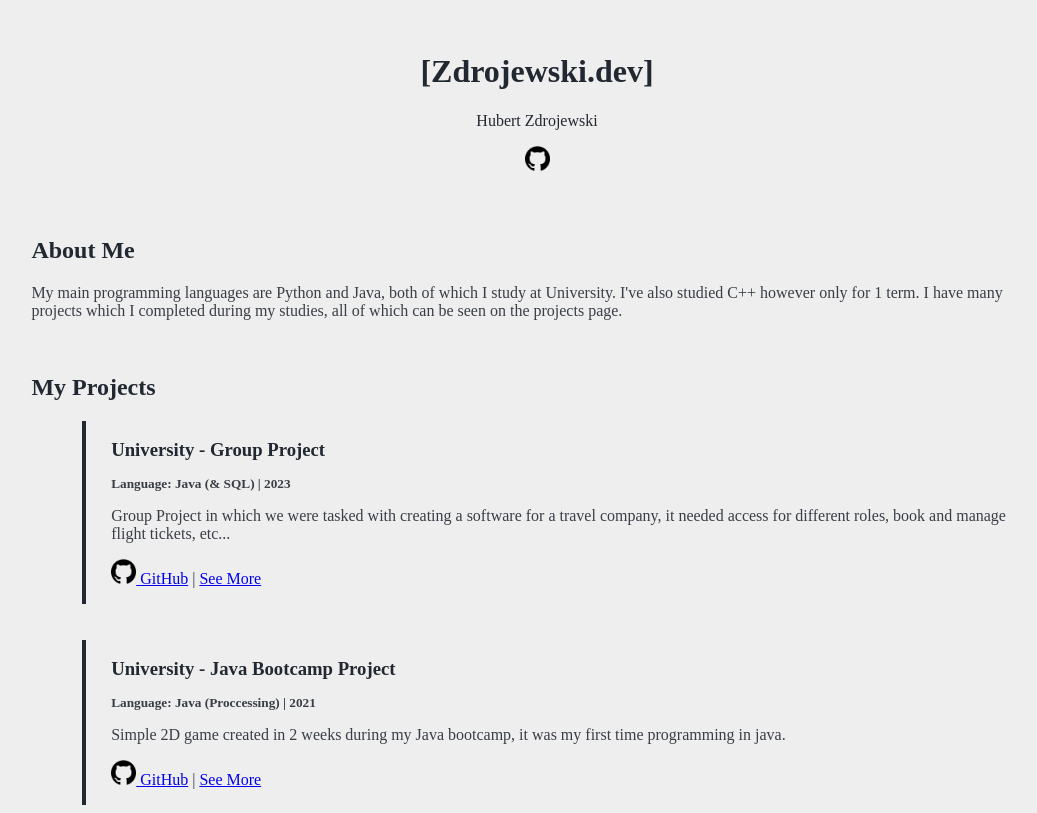
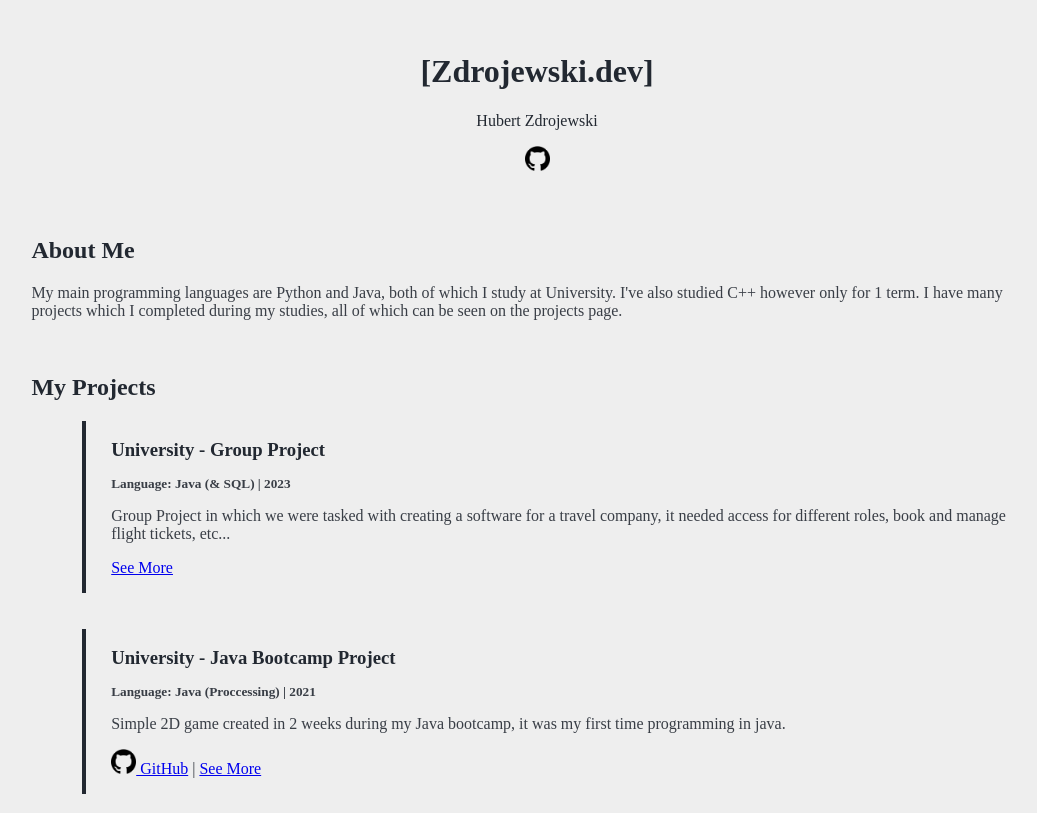
Before and after one commit to Zojdrek1/zojdrek1.github.io, a plain HTML site: page index.html in a window 1280 px wide. Shown: the whole page, without its empty margins (103-1140 px from the left). Drawn offline with Linux system fonts and the light colour scheme; a web font is replaced by a local one.

Commit message:
Homepage link

```diff
--- a/index.html
+++ b/index.html
@@ -46,8 +46,7 @@
                 <p>Group Project in which we were tasked with creating a software for a travel company,
                     it needed access for different roles, book and manage flight tickets, etc...
                 </p>
-                    <a href="https://github.com/Zojdrek1/bootcamp_project" target="_blank">
-                    <img src="images/github_logo.png" alt="Example Image" width="25" height="25"> GitHub</a> | <a href="projects/bootcamp-uni/index.html">See More</a>
+                    <a href="projects/bootcamp-uni/index.html">See More</a>
                 <p></p>
             </div>
             <br><br><br>
```
Also changed, not shown: projects/bootcamp-uni/index.html (+4 -2 lines).
